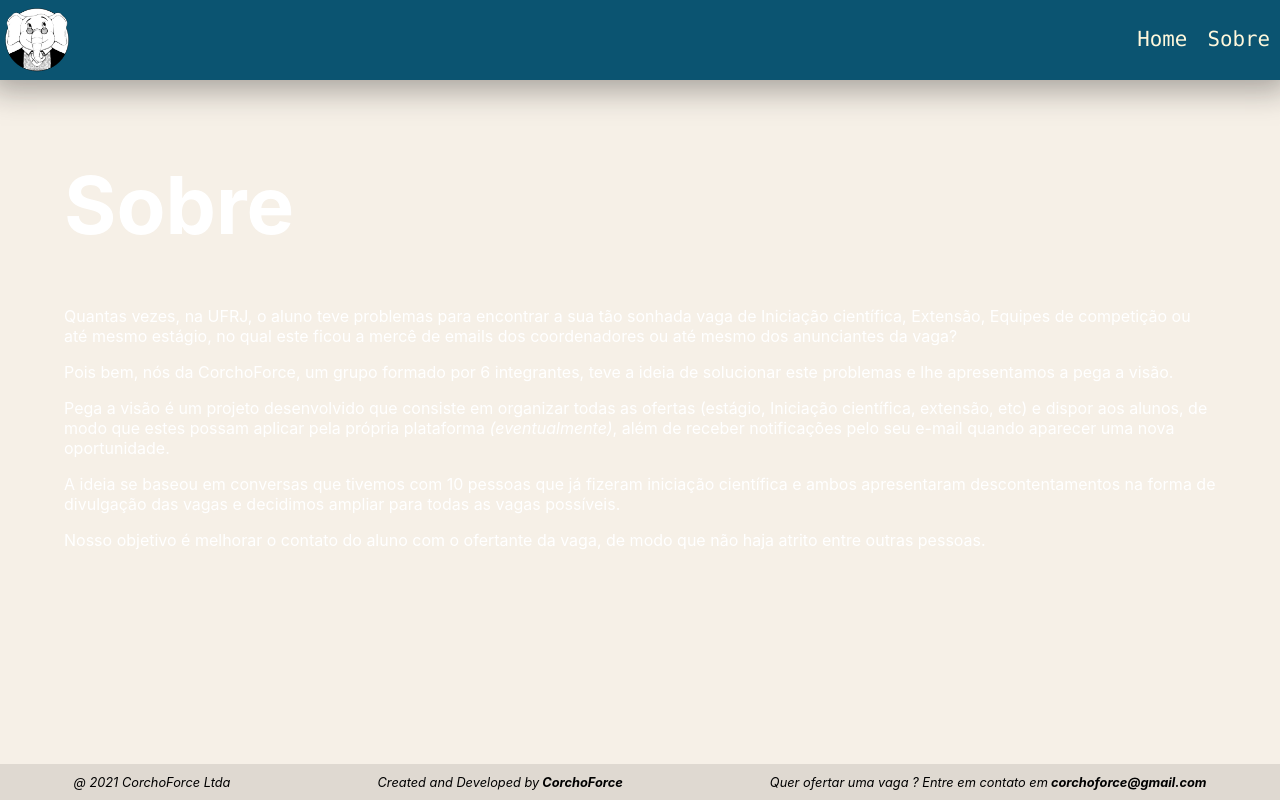
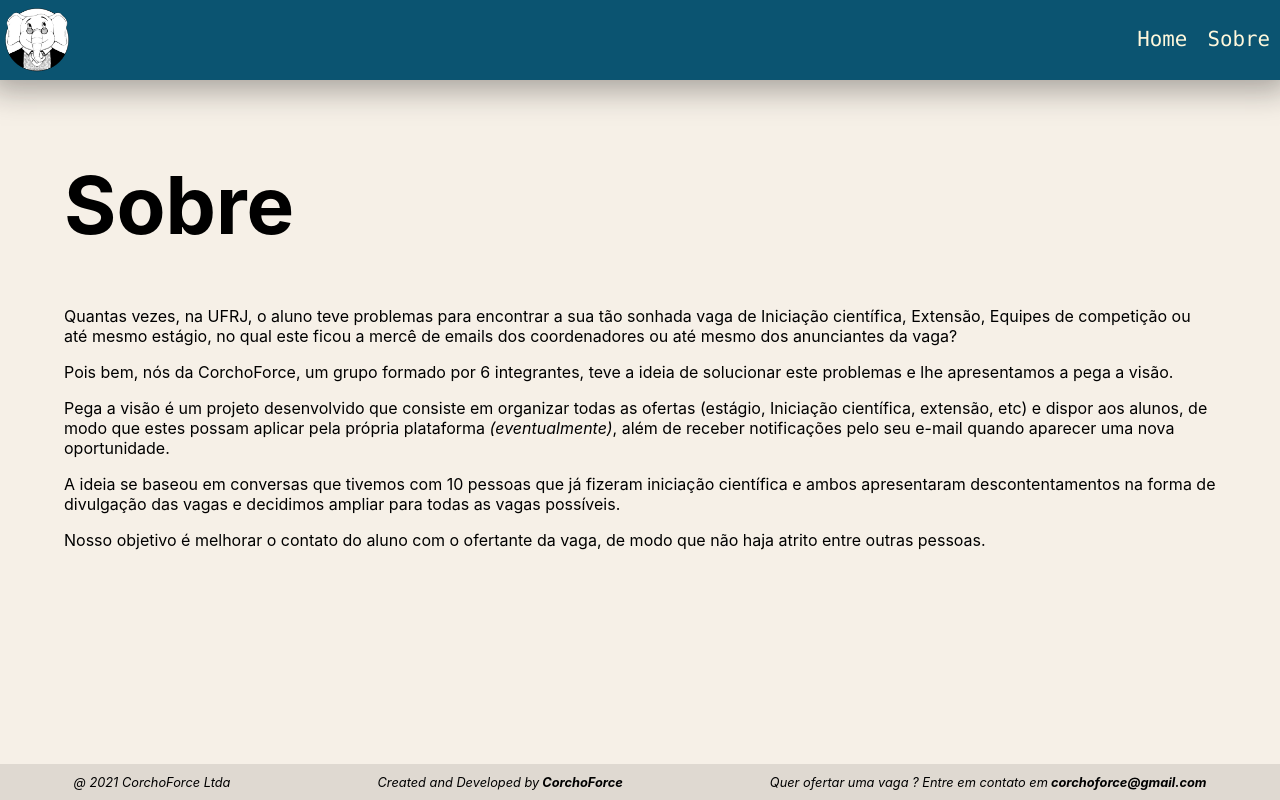
Before and after one commit to CorchoForce/pav-front, a React (Create React App) app: page /about in a window 1280 px wide. Built offline with nearby package versions, Linux system fonts and the light colour scheme.

Commit message:
fix text color in About page

```diff
--- a/src/styles/About.module.css
+++ b/src/styles/About.module.css
@@ -1,5 +1,4 @@
 .aboutContainer {
-  color: #FFFFFF;
   width: 90%;
   min-height: 80vh;
 }
```
